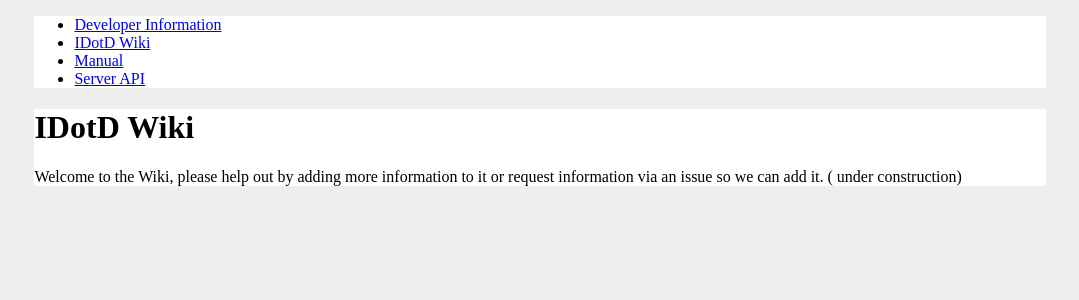
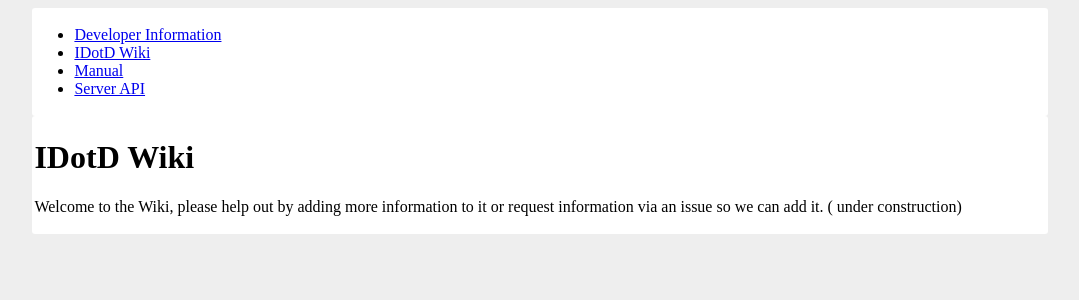
Before and after one commit to IDotD/IDotD.github.io, a Jekyll site: the page built from index.md, in a window 1280 px wide. Shown: the top 300 px of the page, without its empty margins (100-1179 px from the left). Built offline with Jekyll 4.4.1, drawn with Linux system fonts in a browser that asks for light colours.

Commit message:
Update layout.css

```diff
--- a/css/layout.css
+++ b/css/layout.css
@@ -3,6 +3,8 @@ body > div {
   max-width:1200px;
   width:80%;
   margin: 0 auto;
+  box-sizing:padding-box;
+  padding: 2px;
 }
 .wrapper {
   display:block;
```
